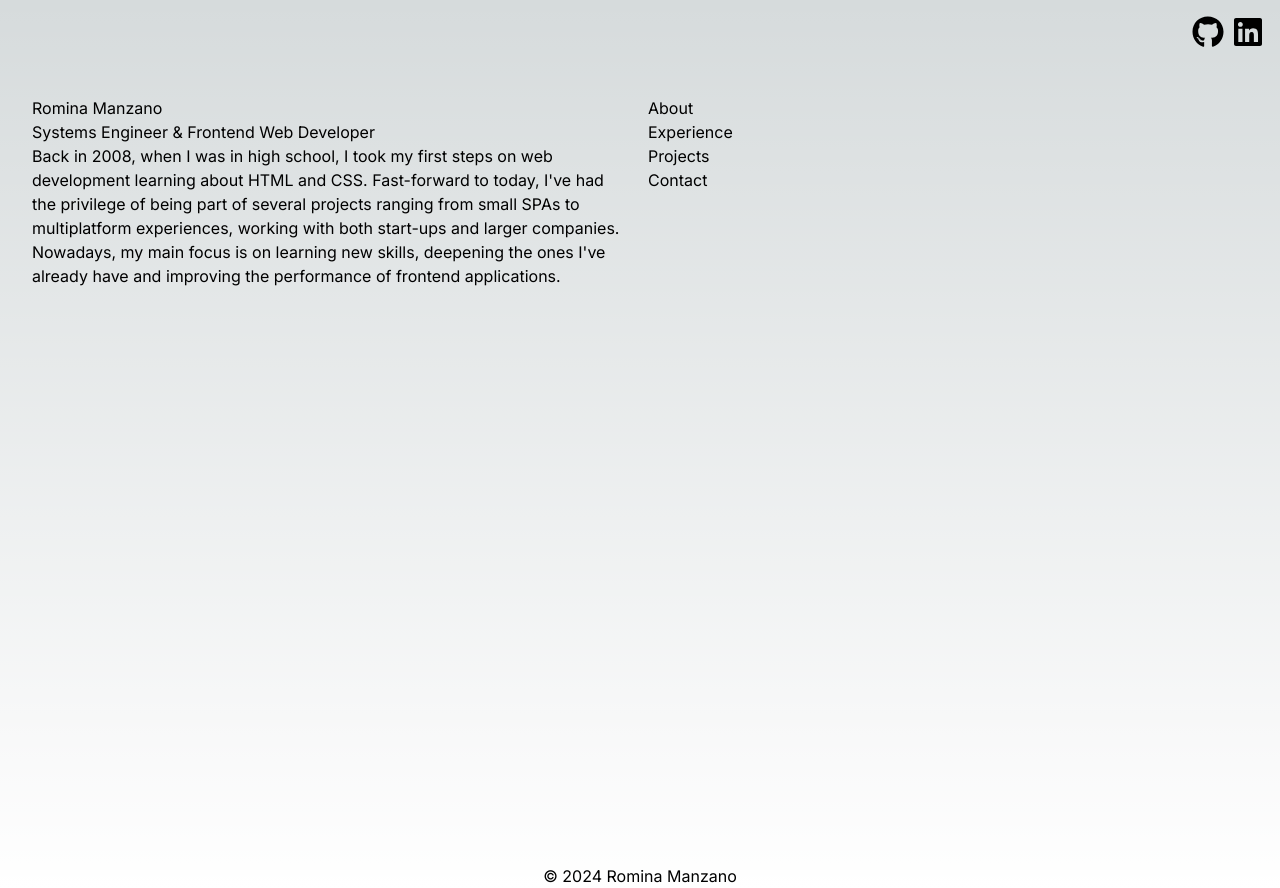
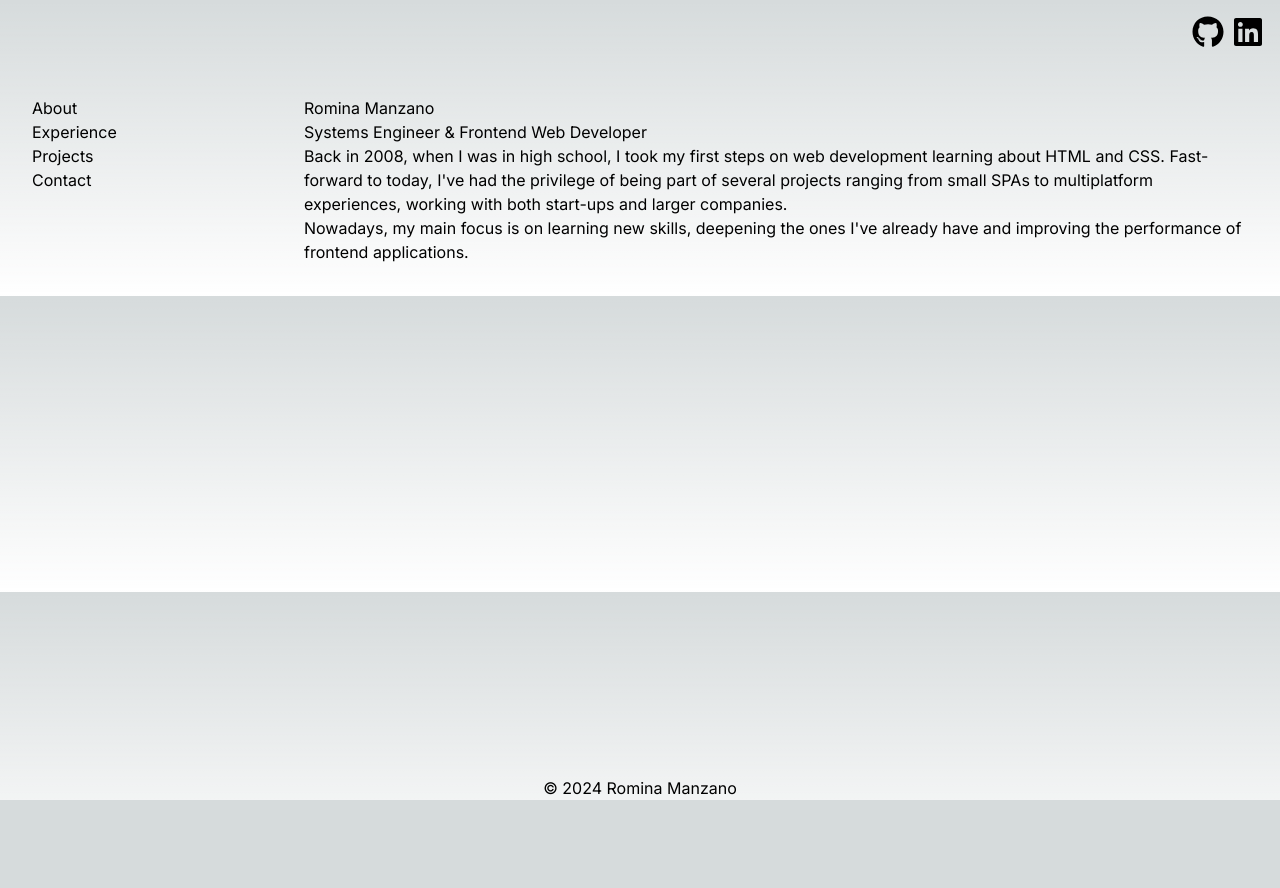
Before and after one commit to RominaManzano/portfolio-web, a Next.js app: page / in a window 1280 px wide. After the commit the page ends 800 px from the top, so only its background shows below. Built offline with nearby package versions, Linux system fonts and the light colour scheme; no server answers.

Commit message:
UPDATE: footer style & assets

```diff
--- a/src/app/page.tsx
+++ b/src/app/page.tsx
@@ -7,9 +7,9 @@ import Footer from '@/components/Footer';
 import MenuCard, { MenuItem } from '@/components/MenuCard';
 import PersonalCard from '@/components/PersonalCard';
 
-const mainClasses = 'flex min-h-screen justify-between p-8 gap-4';
+const mainClasses = 'flex justify-between p-8 gap-4';
 const informationClassName = 'flex-1';
-const menuClassName = 'flex-1';
+const menuClassName = 'flex-none w-64';
 
 const menuItems: MenuItem[] = [
   {
@@ -41,12 +41,12 @@ const Home = () => {
     <>
       <ContactNav />
       <main className={mainClasses}>
-        {selectedSection.component}
         <MenuCard
           className={menuClassName}
           items={menuItems}
           onMenuChange={setSelectedSection}
         />
+        {selectedSection.component}
       </main>
       <Footer />
     </>
--- a/src/components/Footer.tsx
+++ b/src/components/Footer.tsx
@@ -2,7 +2,7 @@ import React from 'react';
 import dayjs from 'dayjs';
 
 const Footer = () => (
-  <footer className="flex justify-center">
+  <footer className="absolute bottom-0 w-full flex justify-center">
     <div>
       &#169; {dayjs().year()} Romina Manzano
     </div>
```
Also changed, not shown: public/developer.png (added).
